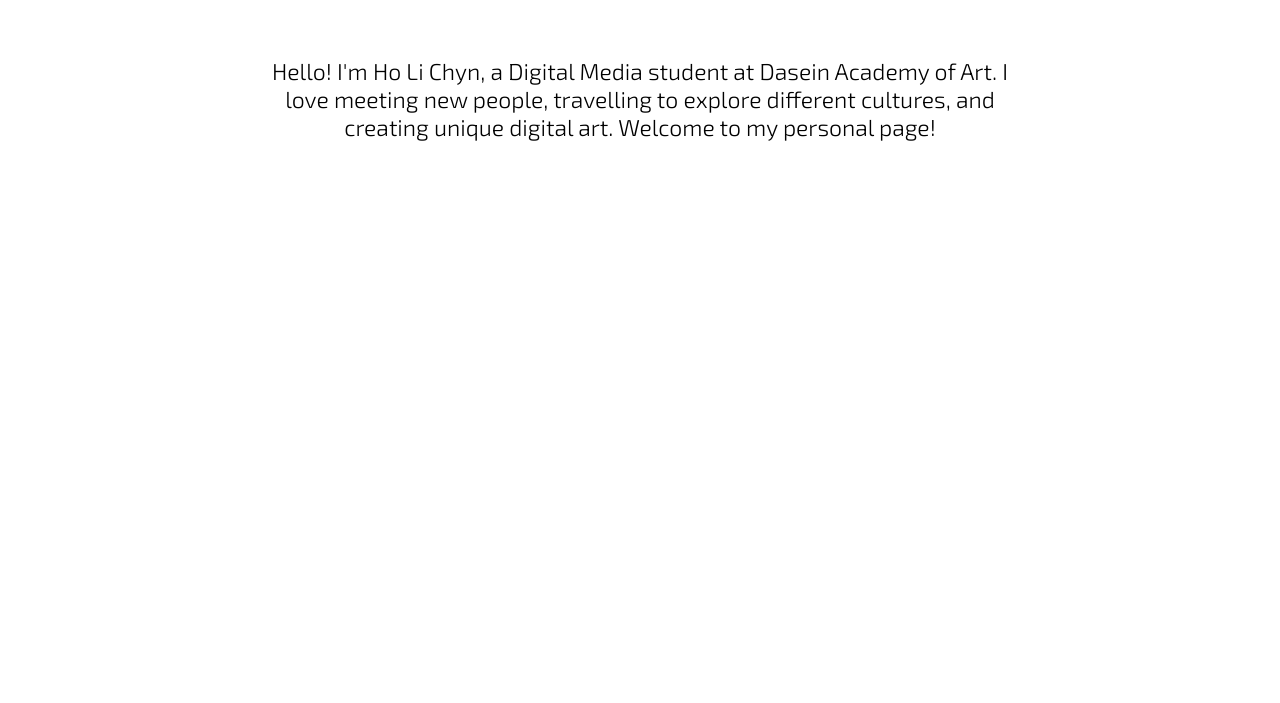
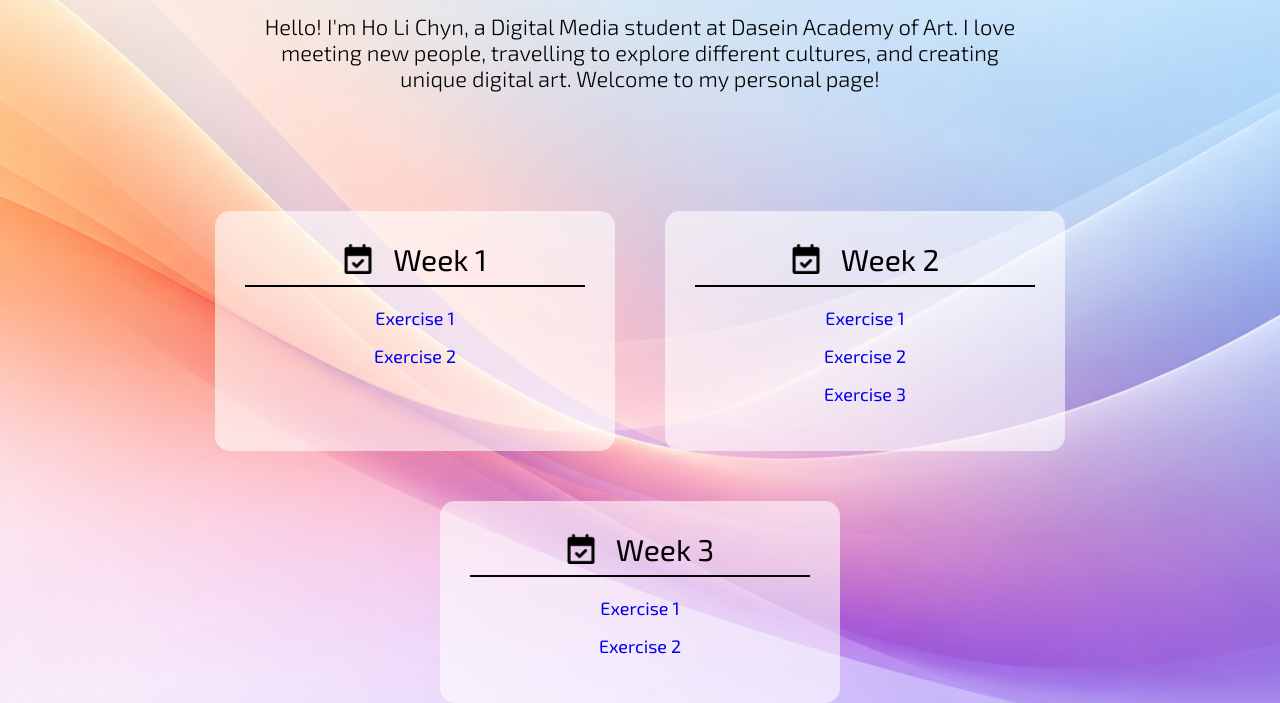
Before and after one commit to holichyn/holichyn.github.io, a plain HTML site: page index.html in a window 1280 px wide. Shown: the part 630-1333 px from the top of the page. Before the commit the page ends 800 px from the top, so only its background shows below. Drawn offline with Linux system fonts and the light colour scheme; a web font is replaced by a local one.

Commit message:
feat: add background image and 3 week exercise cards

```diff
--- a/index-css.css
+++ b/index-css.css
@@ -8,12 +8,11 @@
 }
 
 .header {
-    background-color: #FDF4D2;
+    background-color: #FFEFC4;
     display: flex;
     align-items: center;
     justify-content: space-between;
     padding: 15px 15px;
-    margin-bottom: 60px;
 }
 
 .personal-logo {
@@ -46,6 +45,11 @@
     display: flex;
     flex-direction: column;
     align-items: center;
+    background-image: url('index images/bground.png');
+    background-size: cover;
+    background-position: center;
+    background-repeat: no-repeat;
+
 }
 
 .profile {
@@ -61,27 +65,75 @@
     height: 260px;
     border-radius: 50%;
     object-fit: cover;
-
-
+    margin-top: 50px;
 }
 
 .name {
-    font-size: 55px;
+    font-size: 50px;
     font-weight: 450;
     margin-bottom: 5px;
 }
 
 .subtitle {
-    font-size: 30px;
+    font-size: 28px;
     font-weight: 400;
-    margin-bottom: 50px;
+    margin-bottom: 30px;
 }
 
 .bio {
-    font-size: 23px;
+    font-size: 22px;
     font-weight: 350;
     max-width: 780px;
     display: flex;
     flex-direction: column;
     text-align: center;
+    margin-bottom: 100px;
 }
+
+.exercises-container {
+    display: flex;
+    flex-wrap: wrap;
+    justify-content: center;
+    gap: 50px;
+    max-width: 1400px;
+    margin-top: 20px;
+}
+
+.exercise-card {
+    background-color: rgba(255, 255, 255, 0.589);
+    border-radius: 15px;
+    width: 400px;
+    padding: 30px;
+    box-sizing: border-box;
+}
+
+.card-header {
+    display: flex;
+    align-items: center;
+    justify-content: center;
+    width: 100%;
+    gap: 20px;
+    font-size: 30px;
+    border-bottom: 2px solid #000;
+    padding-bottom: 8px;
+    margin-bottom: 20px;
+}
+
+.week-icon {
+    width: 30px;
+    height: 30px;
+}
+
+.exercise-list li {
+    display: flex;
+    align-items: center;
+    margin-bottom: 50px;
+}
+
+.exercise-list a {
+    text-decoration: none;
+    font-size: 18px;
+    display: flex;
+    align-items: center;
+    justify-content: center;
+}
--- a/index.html
+++ b/index.html
@@ -37,12 +37,40 @@
             Hello! I'm Ho Li Chyn, a Digital Media student at Dasein Academy of Art. I love meeting new people,
             travelling to explore different cultures, and creating unique digital art. Welcome to my personal page!
         </p>
-    </div>
+
+        <div class="exercises-container">
+            <div class="exercise-card">
+                <div class="card-header">
+                    <img src="index images/calendar.png" alt="Calendar Icon" class="week-icon"> Week 1
+                </div>
+                <div class="exercise-list">
+                    <p><a href="http://127.0.0.1:5500/week1/exe1.html" target="_blank">Exercise 1</a></p>
+                    <p><a href="http://127.0.0.1:5500/week1/exe2.html" target="_blank">Exercise 2</a></p>
+                </div>
+            </div>
+
+            <div class="exercise-card">
+                <div class="card-header">
+                    <img src="index images/calendar.png" alt="Calendar Icon" class="week-icon"> Week 2
+                </div>
+                <div class="exercise-list">
+                    <p><a href="http://127.0.0.1:5500/week2/button.html" target="_blank">Exercise 1</a></p>
+                    <p><a href="http://127.0.0.1:5500/week2/self-intro.html" target="_blank">Exercise 2</a></p>
+                    <p><a href="http://127.0.0.1:5500/week2/artist.html" target="_blank">Exercise 3</a></p>
+                </div>
+            </div>
 
 
-
-
-
+            <div class="exercise-card">
+                <div class="card-header">
+                    <img src="index images/calendar.png" alt="Calendar Icon" class="week-icon"> Week 3
+                </div>
+                <div class="exercise-list">
+                    <p><a href="http://127.0.0.1:5500/week3/flexbox1.html" target="_blank">Exercise 1</a></p>
+                    <p><a href="http://127.0.0.1:5500/week3/flexbox2.html" target="_blank">Exercise 2</a></p>
+                </div>
+            </div>
+        </div>
 
 
     </div>
```
Also changed, not shown: index images/bground.png (added).
